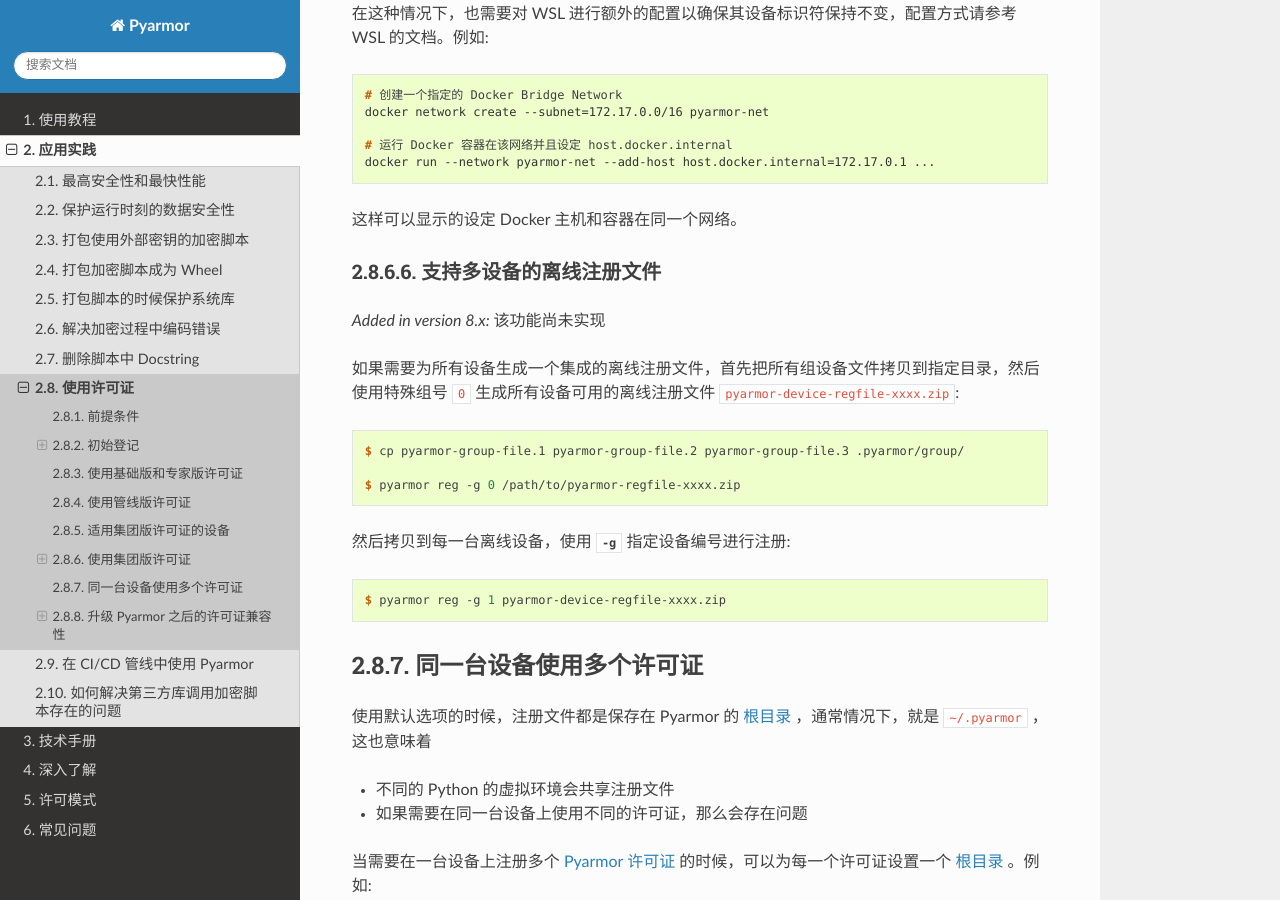
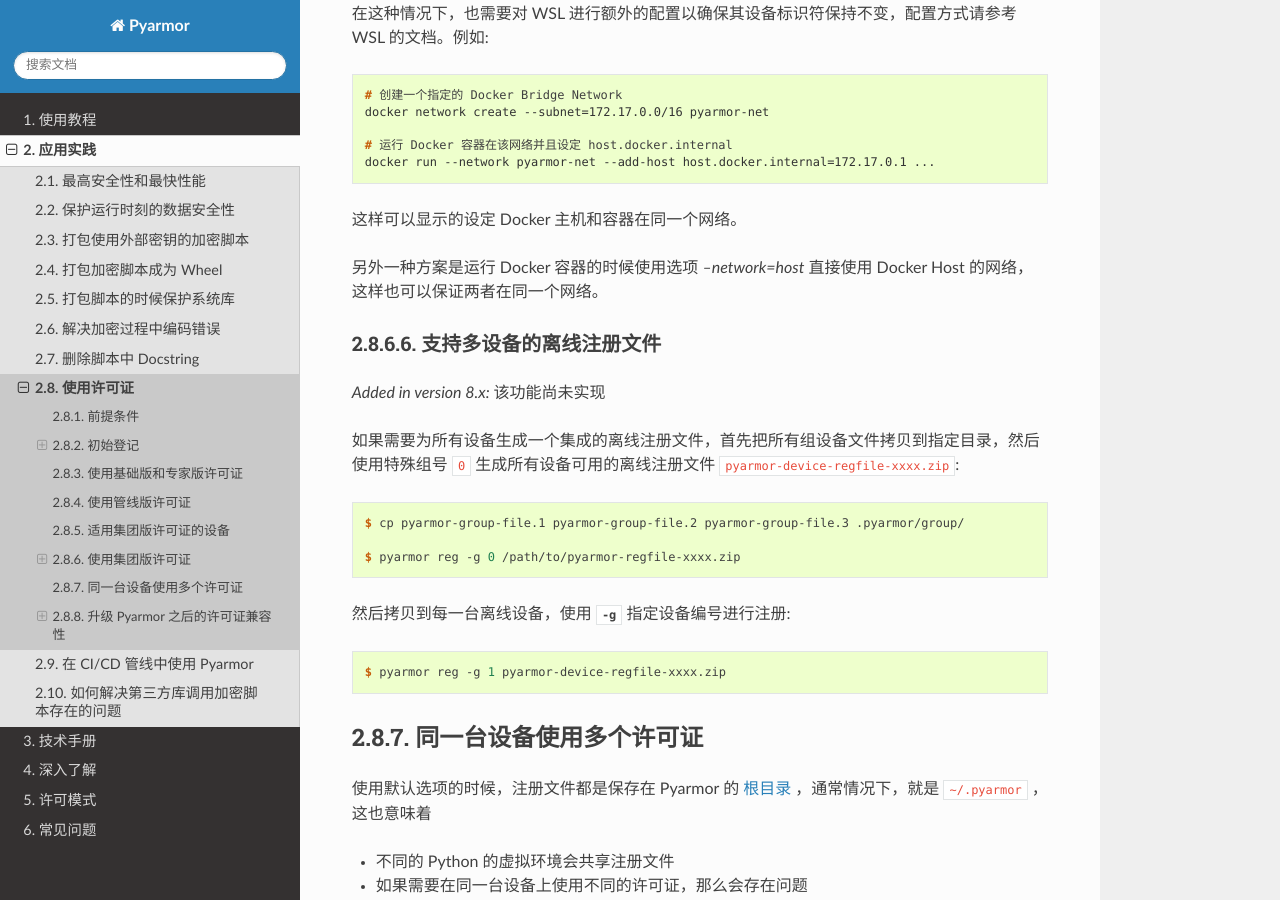
Before and after one commit to dashingsoft/pyarmor-docs-zh, a Sphinx documentation site: the page built from docs/how-to/register.rst, in a window 1280 px wide and 900 px high, scrolled down 10649 px. Built offline with Sphinx 7.4.7 and the Read the Docs theme 3.1.0, drawn with Linux system fonts in a browser that asks for light colours.

Commit message:
Doc another solution for docker container with pyarmor-auth

```diff
--- a/docs/how-to/register.rst
+++ b/docs/how-to/register.rst
@@ -413,6 +413,8 @@
 
 这样可以显示的设定 Docker 主机和容器在同一个网络。
 
+另外一种方案是运行 Docker 容器的时候使用选项 `--network=host` 直接使用 Docker Host 的网络，这样也可以保证两者在同一个网络。
+
 支持多设备的离线注册文件
 ------------------------
 
```
